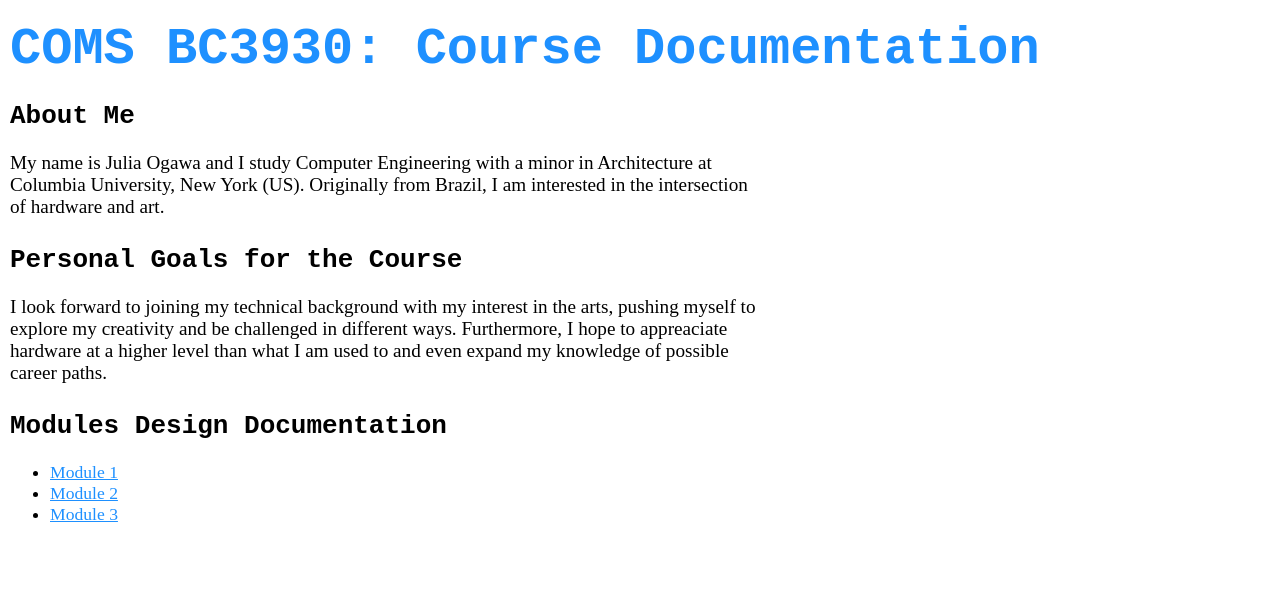
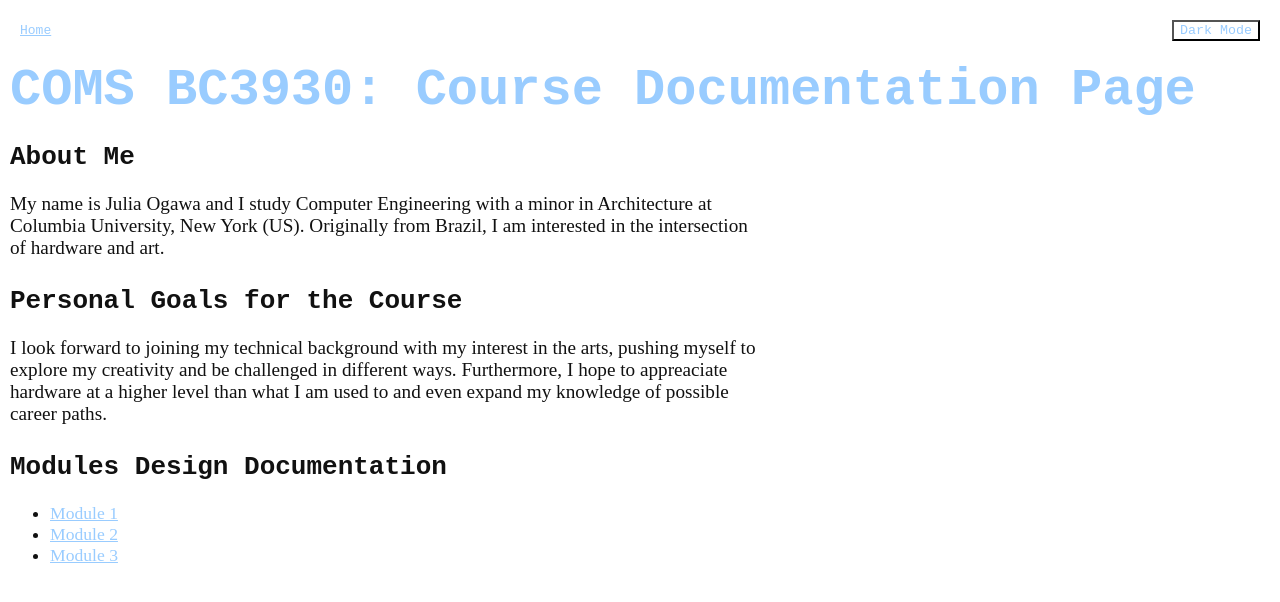
Before and after one commit to jyu-ogawa/coms3930, a plain HTML site: page index.html in a window 1280 px wide. Drawn offline with Linux system fonts and the light colour scheme.

Commit message:
added dark theme toggle

```diff
--- a/index.html
+++ b/index.html
@@ -8,7 +8,14 @@
 </head>
 <body>
     <header>
-        <h1>COMS BC3930: Course Documentation</h1>
+
+        <nav>
+            <a href="index.html" class="current_page">Home</a>
+            <div class="nav-modules">
+                <button id="dark-mode-toggle" aria-label="Toggle Dark Mode">Dark Mode</button>
+            </div>
+        </nav>
+        <h1>COMS BC3930: Course Documentation Page</h1>
     </header>
     <article class="about">
     <h2>About Me</h2>
@@ -23,5 +30,6 @@
         <li><a href="module3.html">Module 3</a></li>
     </ul>
     </article>
+        <script src="script.js"></script>
 </body>
 </html>
--- /dev/null
+++ b/script.js
@@ -0,0 +1,24 @@
+// Implemented heavily through the use of Gemini
+
+const toggleButton = document.getElementById('dark-mode-toggle');
+const htmlElement = document.documentElement;
+
+// Check for saved user preference in localStorage or system settings
+const currentTheme = localStorage.getItem('theme') ||
+                     (window.matchMedia('(prefers-color-scheme: dark)').matches ? 'dark' : 'light');
+
+htmlElement.setAttribute('data-theme', currentTheme);
+updateButtonText(currentTheme);
+
+toggleButton.addEventListener('click', () => {
+    let theme = htmlElement.getAttribute('data-theme');
+    let newTheme = theme === 'dark' ? 'light' : 'dark';
+
+    htmlElement.setAttribute('data-theme', newTheme);
+    localStorage.setItem('theme', newTheme);
+    updateButtonText(newTheme);
+});
+
+function updateButtonText(theme) {
+    toggleButton.textContent = theme === 'dark' ? 'Light Mode' : 'Dark Mode';
+}
--- a/style.css
+++ b/style.css
@@ -1,18 +1,35 @@
 /* Global variables (standardized across the site) */
 :root {
-  --primary-color: dodgerblue;
+  --primary-color: #99ccff ;
   --caption-color: #666;
   --highlight-color: rgb(169, 212, 255);
   --font-family: monospace;
   --body-font-family: times new roman, sans-serif;
   --primary-padding: 10px;
   --secondary-padding: 5px;
+
+  /* Added color variables */
+  --bg-colour: #ffffff;
+  --text-colour: #111111;
+  --pane-bg: #ffffff;
+}
+
+/* Dark Mode Overrides */
+[data-theme="dark"] {
+  --primary-color: #99ccff ;
+  --caption-color: #a0a0a0;
+  --highlight-color: #6692be ;
+  --bg-colour: #0A2443;
+  --text-colour: #e0e0e0;
+  --pane-bg: #0A2443;
 }
 
 body {
   font-family: var(--font-family);
   margin: 0px;
   overflow: auto;
+  background-color: var(--bg-colour);
+  color: var(--text-colour);
 }
 
 /* Split screen layout */
@@ -29,6 +46,7 @@ body {
     padding: var(--secondary-padding);
     min-width: 0;
     padding-bottom: 8dvh;
+    background-color: var(--pane-bg);
   }
 
   .right-pane {
@@ -54,11 +72,13 @@ p{
   font-size: 1.2em;
   padding-bottom: var(--secondary-padding);
   padding-right: 10%;
+  color: var(--text-colour);
 }
 
 li{
   font-family: var(--body-font-family);
   font-size: 1.1em;
+  color: var(--text-colour);
 }
 
 pre {
@@ -75,15 +95,33 @@ nav{
   padding: 20px 20px 0px 20px ;
   display: flex;
   justify-content: space-between;
+  align-items: center;
 }
 
 .nav-modules { /* so that the modules are grouped tgt on the top right */
   display: flex;
   gap: 20px;
+  align-items: center;
 }
 
 .current_page {
   text-decoration: underline;
+}
+
+/* Dark Mode Toggle Button Styling */
+#dark-mode-toggle {
+    background: transparent;
+    color: var(--primary-color);
+    font-family: var(--font-family);
+    cursor: pointer;
+    /* border-radius: 4px; */
+    /* border: 1px solid var(--primary-color); */
+    transition: background-color 0.2s, color 0.2s;
+}
+
+#dark-mode-toggle:hover {
+    background-color: var(--primary-color);
+    color: var(--bg-color);
 }
 
 
```
Also changed, not shown: module1.html (+3 -0 lines), module2.html (+3 -0 lines), module3.html (+3 -0 lines), 1 other file.
